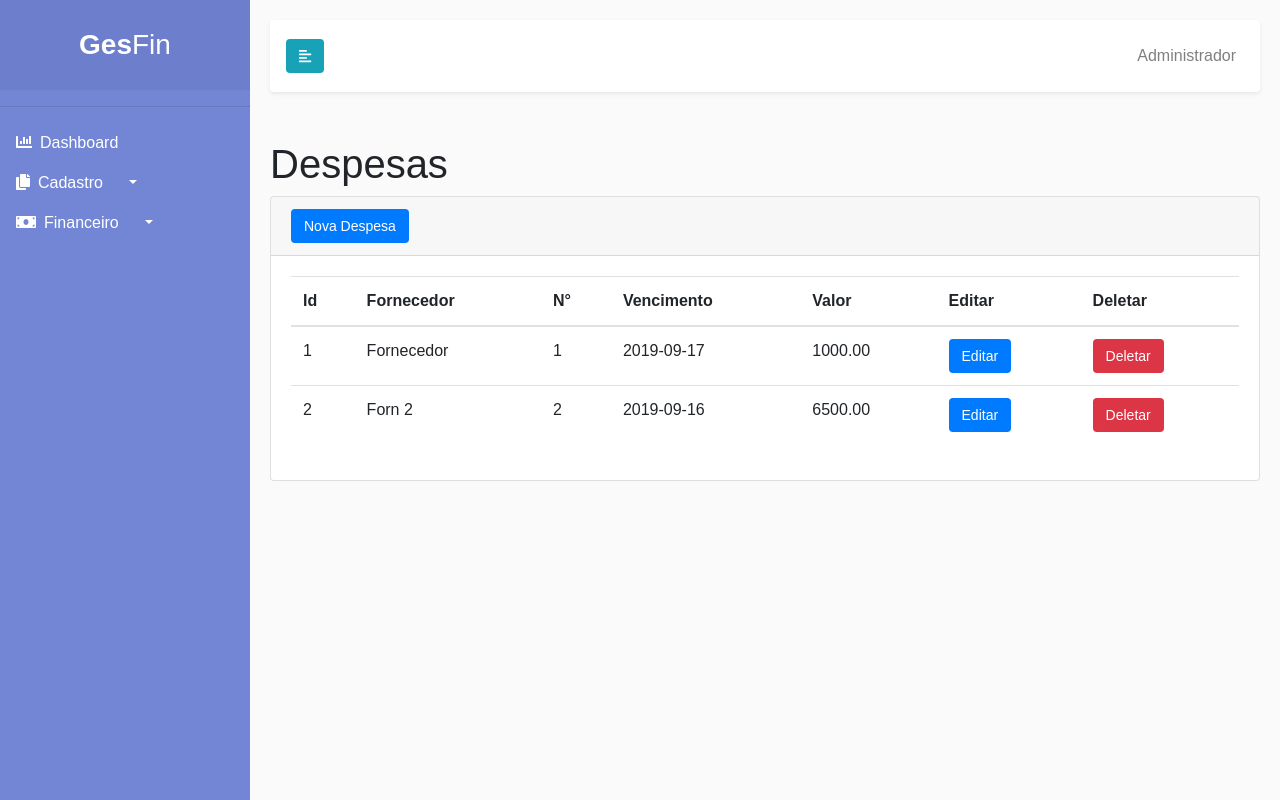
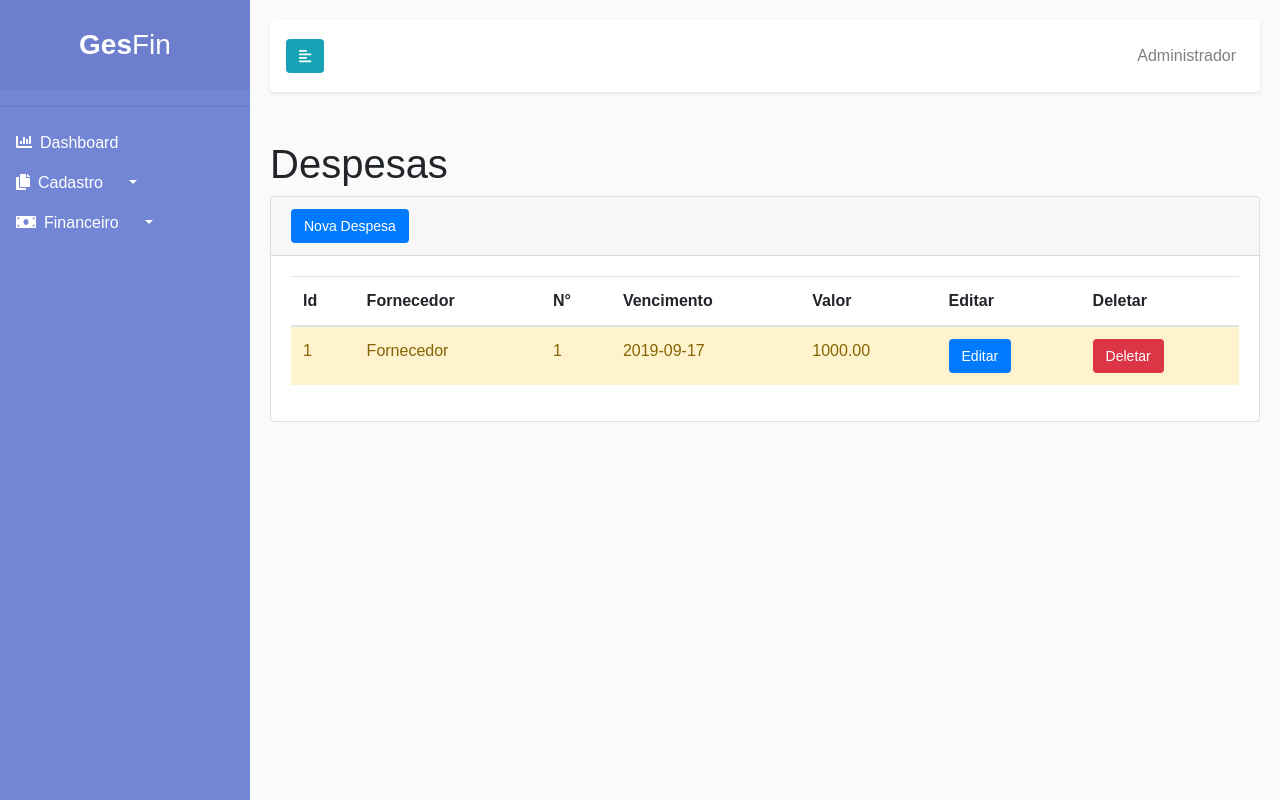
Before and after one commit to valdirjunior10/financeiro, a React (Create React App) app: page /despesa in a window 1280 px wide. Built offline with nearby package versions, Linux system fonts and the light colour scheme; data requests are answered from the project's data file.

Commit message:
Despesas

```diff
--- a/db.json
+++ b/db.json
@@ -46,14 +46,8 @@
       "numero": "1",
       "valor": "1000.00",
       "vencimento": "2019-09-17",
+      "pago": false,
       "id": 1
-    },
-    {
-      "fornecedor": "Forn 2",
-      "numero": "2",
-      "valor": "6500.00",
-      "vencimento": "2019-09-16",
-      "id": 2
     }
   ]
 }
--- a/package.json
+++ b/package.json
@@ -12,6 +12,7 @@
     "bootstrap": "^4.1.3",
     "classnames": "^2.2.6",
     "jquery": "^3.4.1",
+    "moment": "^2.24.0",
     "pubsub": "^3.2.1",
     "react": "^16.8.6",
     "react-dom": "^16.8.6",
--- a/src/views/despesa/Form.js
+++ b/src/views/despesa/Form.js
@@ -8,7 +8,7 @@ export default class FormDespesa extends Component {
 
     constructor() {
         super();
-        this.state = ({ fornecedor: '', numero: '', vencimento: '', valor: '', lista_fornecedor: [] });
+        this.state = ({ fornecedor: '', numero: '', vencimento: '', valor: '', pago: false, lista_fornecedor: [] });
         this.salvar = this.salvar.bind(this);
     }
 
@@ -42,6 +42,7 @@ export default class FormDespesa extends Component {
                 url: 'http://127.0.0.1:3000/despesas/' + this.props.match.params.id,
                 method: 'GET'
             }).then(response => {
+                console.log(response.data.pago);
                 this.setState(
                     {
                         id: response.data.id,
@@ -49,13 +50,17 @@ export default class FormDespesa extends Component {
                         vencimento: response.data.vencimento,
                         fornecedor: response.data.fornecedor,
                         numero: response.data.numero,
+                        pago: response.data.pago
                     });
             })
         }
     }
 
+
+
     salvar(e) {
         e.preventDefault();
+        console.log(this.state.pago);
         let url;
         let metodo;
 
@@ -74,7 +79,8 @@ export default class FormDespesa extends Component {
                 fornecedor: this.state.fornecedor,
                 numero: this.state.numero,
                 valor: this.state.valor,
-                vencimento: this.state.vencimento
+                vencimento: this.state.vencimento,
+                pago: this.state.pago
             }
         }).then(response => {
             this.setState({ id: response.data.id })
@@ -85,9 +91,13 @@ export default class FormDespesa extends Component {
 
     handleChange(e) {
         let change = {};
-        change[e.target.name] = e.target.value;
-        console.log(e.target.value);
-        this.setState(change);
+        if (e.target.name == 'pago') {
+            this.setState({ pago: !this.state.pago })
+        } else {
+            change[e.target.name] = e.target.value;
+            this.setState(change);
+        }
+        console.log(this.state.pago);
     }
 
     render() {
@@ -126,6 +136,14 @@ export default class FormDespesa extends Component {
                                 </div>
                             </div>
 
+                            <div className="form-group">
+                                <div className="form-check">
+                                    <input className="form-check-input" type="checkbox" name="pago" checked={this.state.pago} onChange={this.handleChange.bind(this)}></input>
+                                    <label className="form-check-label">Pago</label>
+                                </div>
+
+                            </div>
+
                         </div>
 
                         <div className="card-footer">
--- a/src/views/despesa/Tabela.js
+++ b/src/views/despesa/Tabela.js
@@ -6,15 +6,25 @@ import {
     CardTitle, CardSubtitle, Button, Container, Row, Col, Table
 } from 'reactstrap';
 
+import Moment from 'moment';
+
+
 
 
 export default class TabelaDespesa extends Component {
     constructor() {
         super();
-        this.state = ({ lista: [] });
+        this.state = ({ lista: [], dataAtual: new Date() });
+    }
+
+    formataData(date) {
+        date = date || new Date();
+        console.log(date);
+        return date.toISOString().split('T')[0];
     }
 
     componentDidMount() {
+        this.state.dataAtual = this.formataData(this.state.dataAtual);
         this.listar();
     }
 
@@ -23,18 +33,23 @@ export default class TabelaDespesa extends Component {
             url: 'http://127.0.0.1:3000/despesas',
             method: 'GET'
         }).then(response => {
-            this.setState({ lista: response.data })
+            this.setState({ lista: response.data, dataAtual: new Date })
         })
     }
 
     deletarDespesa(id) {
-        axios({
-            url: 'http://127.0.0.1:3000/despesas',
-            method: 'GET'
-        }).then(response => {
-            this.listar();
-        })
+        if (window.confirm('Deseja realmente deletar ?')) {
+            axios({
+                url: 'http://127.0.0.1:3000/despesas/' + id,
+                method: 'DELETE'
+            }).then(response => {
+                this.listar();
+            })
+        }
+
     }
+
+
 
     render() {
         return (
@@ -66,8 +81,19 @@ export default class TabelaDespesa extends Component {
                                     <tbody>
                                         {
                                             this.state.lista.map((despesa) => {
+                                                let cor;
+
+                                                if (despesa.pago == false && (despesa.vencimento > this.state.dataAtual)) {
+                                                    cor = 'alert-danger';
+                                                } else if (despesa.pago == false) {
+                                                    cor = 'alert-warning';
+                                                } else {
+                                                    cor = '';
+                                                }
+
+
                                                 return (
-                                                    <tr key={despesa.id}>
+                                                    <tr key={despesa.id} className={cor}>
                                                         <td>{despesa.id}</td>
                                                         <td>{despesa.fornecedor}</td>
                                                         <td>{despesa.numero}</td>
```
Also changed, not shown: 1 other file (tests, documents, lock files or other folders).
